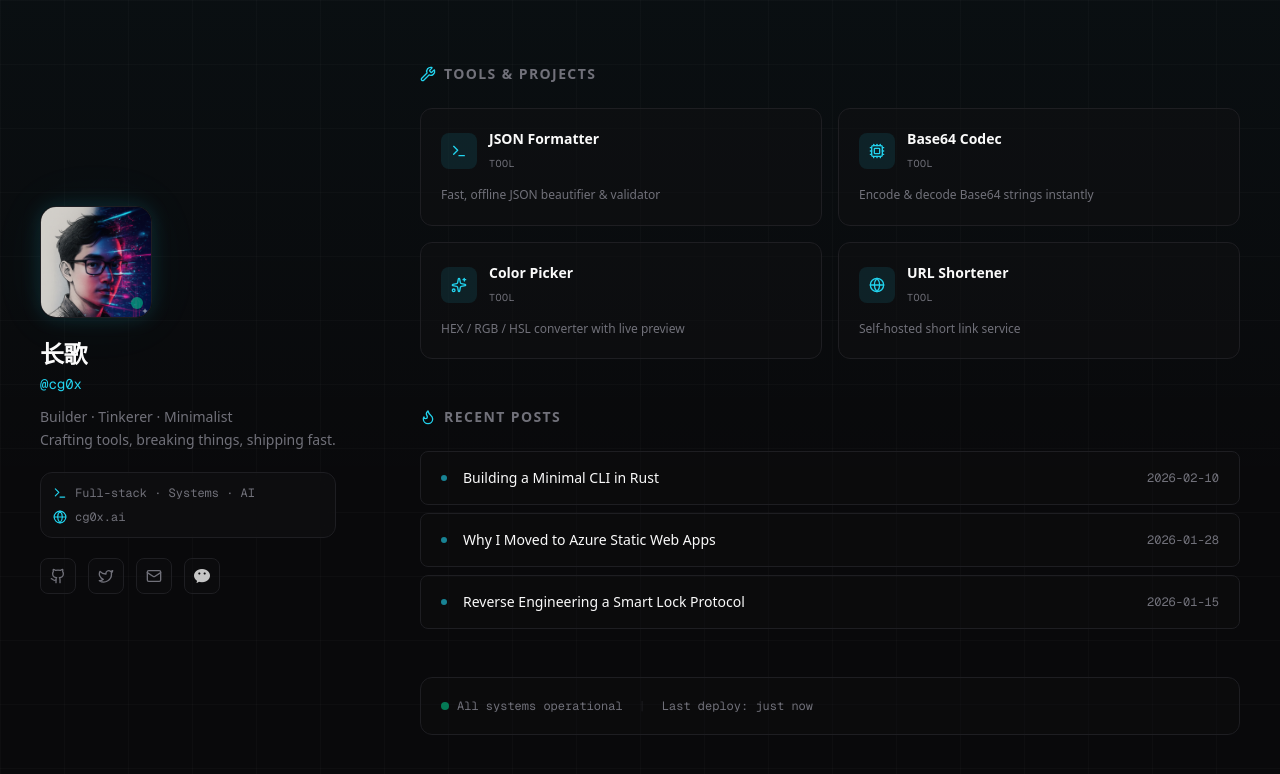
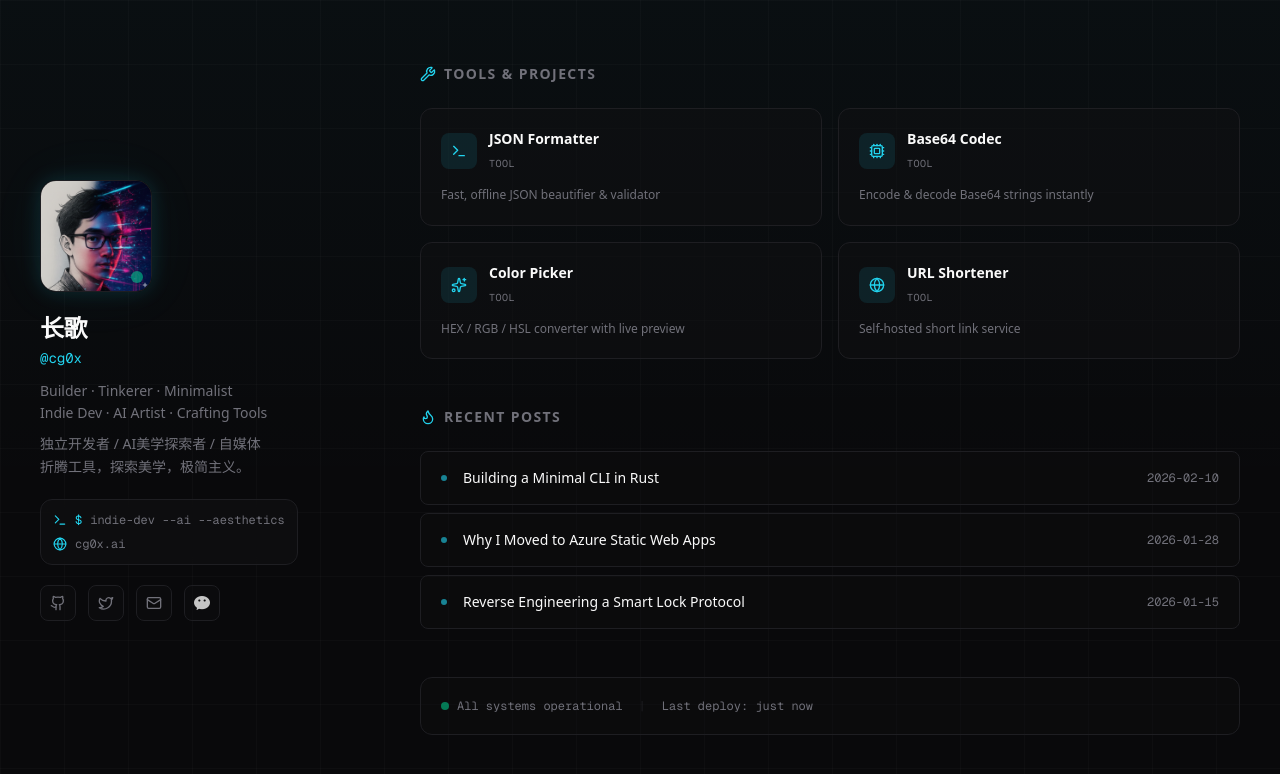
Before and after one commit to cg0xC0DE/cg0x-site, a Next.js app: page / in a window 1280 px wide. Shown: the top 774 px of the page. Built offline with nearby package versions, Linux system fonts and the light colour scheme.

Commit message:
fix: static export for Azure SWA, fix QR code display, update bio

```diff
--- a/next.config.ts
+++ b/next.config.ts
@@ -1,6 +1,7 @@
 import type { NextConfig } from "next";
 
 const nextConfig: NextConfig = {
+  output: "export",
   images: {
     unoptimized: true,
   },
--- a/src/app/page.tsx
+++ b/src/app/page.tsx
@@ -121,7 +121,11 @@ export default function Home() {
                 </p>
                 <p className="mt-3 text-sm leading-relaxed text-muted">
                   Builder · Tinkerer · Minimalist<br />
-                  Crafting tools, breaking things, shipping fast.
+                  Indie Dev · AI Artist · Crafting Tools
+                </p>
+                <p className="mt-2 text-sm leading-relaxed text-muted">
+                  独立开发者 / AI美学探索者 / 自媒体<br />
+                  折腾工具，探索美学，极简主义。
                 </p>
               </div>
 
@@ -132,7 +136,8 @@ export default function Home() {
               >
                 <div className="flex items-center gap-2 text-xs font-mono text-muted">
                   <Terminal className="w-3.5 h-3.5 text-accent" />
-                  <span>Full-stack · Systems · AI</span>
+                  <span className="text-accent">$</span>
+                  <span>indie-dev --ai --aesthetics</span>
                 </div>
                 <div className="flex items-center gap-2 text-xs font-mono text-muted">
                   <Globe className="w-3.5 h-3.5 text-accent" />
@@ -176,9 +181,9 @@ export default function Home() {
                         <Image
                           src="/wechat-qrcode.png"
                           alt="WeChat QR Code"
-                          width={280}
-                          height={280}
-                          className="rounded-xl w-[280px] h-[280px]"
+                          width={768}
+                          height={768}
+                          className="rounded-xl w-[260px] h-[260px] object-contain"
                         />
                         <p className="mt-3 text-center text-sm font-mono text-muted">WeChat: cq4biz</p>
                       </div>
```
